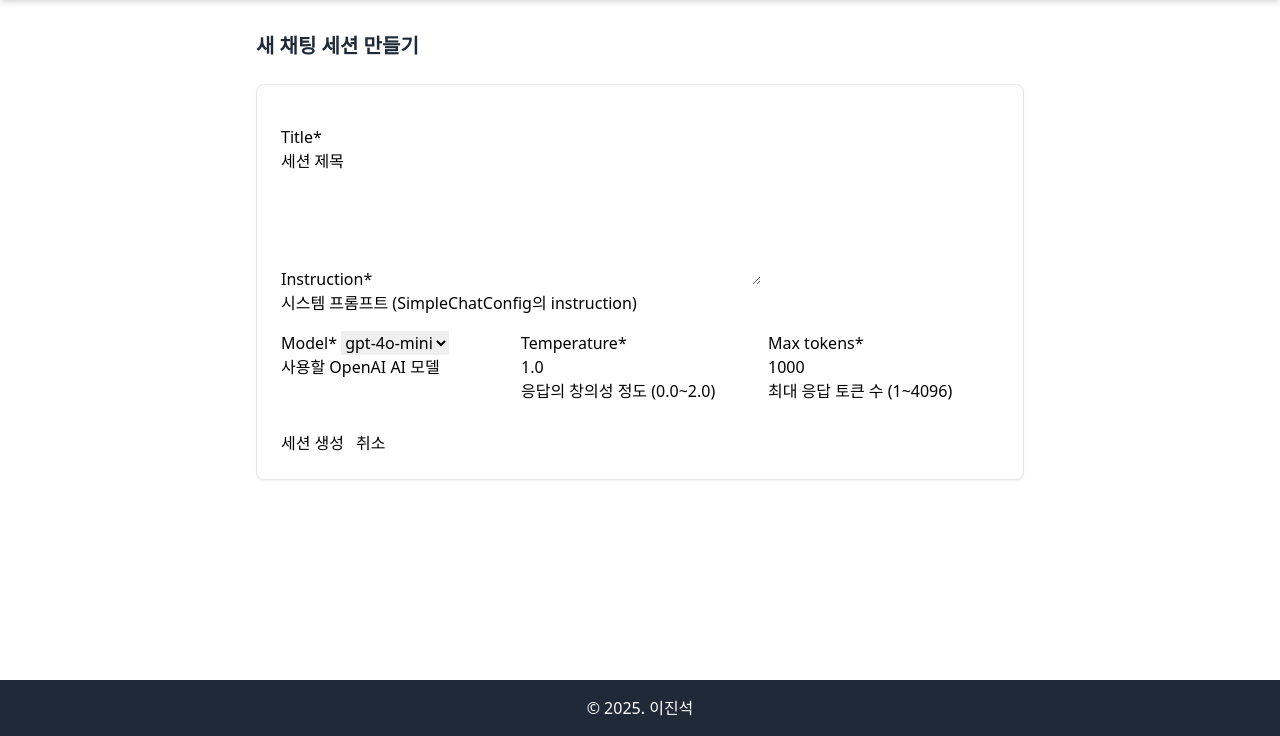
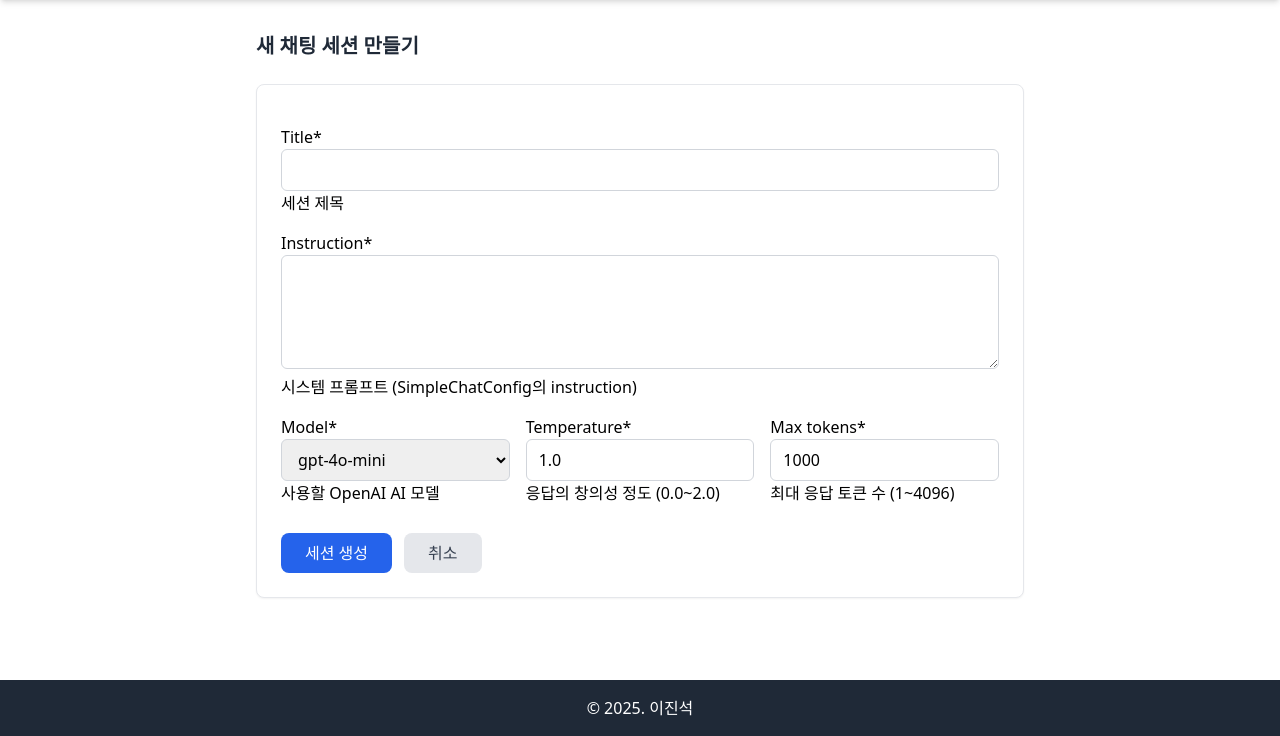
Before and after one commit to pyhub-kr/pycon-2025-demo, a Django app: page /roleplay/new/ in a window 1280 px wide. Shown: the part 64-800 px from the top of the page. Run offline with Django 5.2, Linux system fonts and the light colour scheme; the visitor is signed in with stand-in values (Sample User, id 1); some libraries are stand-ins or nearby versions.

Commit message:
Tailwind CSS 클래스 직접 사용
- forms.py에서 모든 스타일을 Tailwind 클래스로 지정
- base.html의 중복 스타일 태그 제거
- 버튼 스타일 Tailwind 클래스로 직접 적용
- focus 상태 스타일도 Tailwind로 처리

```diff
--- a/roleplay/forms.py
+++ b/roleplay/forms.py
@@ -25,17 +25,17 @@
 
         # 레이아웃 정의
         self.helper.layout = Layout(
-            Field('title', css_class='form-control'),
-            Field('instruction', rows=4, css_class='form-control'),
+            Field('title', css_class='w-full px-3 py-2 border border-gray-300 rounded-md focus:outline-none focus:ring-2 focus:ring-blue-500'),
+            Field('instruction', rows=4, css_class='w-full px-3 py-2 border border-gray-300 rounded-md focus:outline-none focus:ring-2 focus:ring-blue-500'),
             Div(
-                Div(Field('model', css_class='form-control'), css_class='flex-1'),
-                Div(Field('temperature', css_class='form-control'), css_class='flex-1'),
-                Div(Field('max_tokens', css_class='form-control'), css_class='flex-1'),
+                Div(Field('model', css_class='w-full px-3 py-2 border border-gray-300 rounded-md focus:outline-none focus:ring-2 focus:ring-blue-500'), css_class='flex-1'),
+                Div(Field('temperature', css_class='w-full px-3 py-2 border border-gray-300 rounded-md focus:outline-none focus:ring-2 focus:ring-blue-500'), css_class='flex-1'),
+                Div(Field('max_tokens', css_class='w-full px-3 py-2 border border-gray-300 rounded-md focus:outline-none focus:ring-2 focus:ring-blue-500'), css_class='flex-1'),
                 css_class='flex gap-4'
             ),
             Div(
-                Submit('submit', '세션 생성', css_class='btn-primary'),
-                HTML('<a href="{% url "roleplay:chatsession_list" %}" class="btn-secondary">취소</a>'),
+                Submit('submit', '세션 생성', css_class='px-6 py-2 bg-blue-600 text-white rounded-lg hover:bg-blue-700 transition-colors'),
+                HTML('<a href="{% url "roleplay:chatsession_list" %}" class="px-6 py-2 bg-gray-200 text-gray-700 rounded-lg hover:bg-gray-300 transition-colors">취소</a>'),
                 css_class='flex gap-3 mt-6'
             )
         )
--- a/roleplay/templates/roleplay/base.html
+++ b/roleplay/templates/roleplay/base.html
@@ -7,14 +7,6 @@
     <meta name="viewport" content="width=device-width, initial-scale=1.0">
     <title>파이콘 2025</title>
     <script src="//cdn.tailwindcss.com"></script>
-    <style>
-        /* Crispy Forms와 Tailwind 통합 */
-        .form-control { @apply w-full px-3 py-2 border border-gray-300 rounded-md; }
-        .form-control:focus { @apply outline-none ring-2 ring-blue-500 border-blue-500; }
-        input[type="submit"].btn-primary,
-        .btn-primary { @apply px-6 py-2 bg-blue-600 text-white rounded-lg hover:bg-blue-700 transition-colors; }
-        .btn-secondary { @apply px-6 py-2 bg-gray-200 text-gray-700 rounded-lg hover:bg-gray-300 transition-colors; }
-    </style>
 </head>
 <body class="min-h-screen flex flex-col">
 
```
